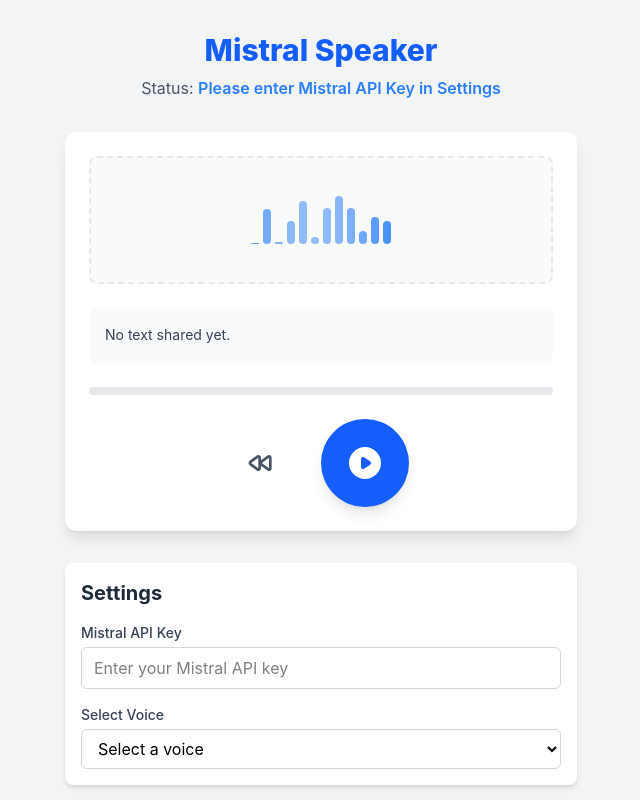
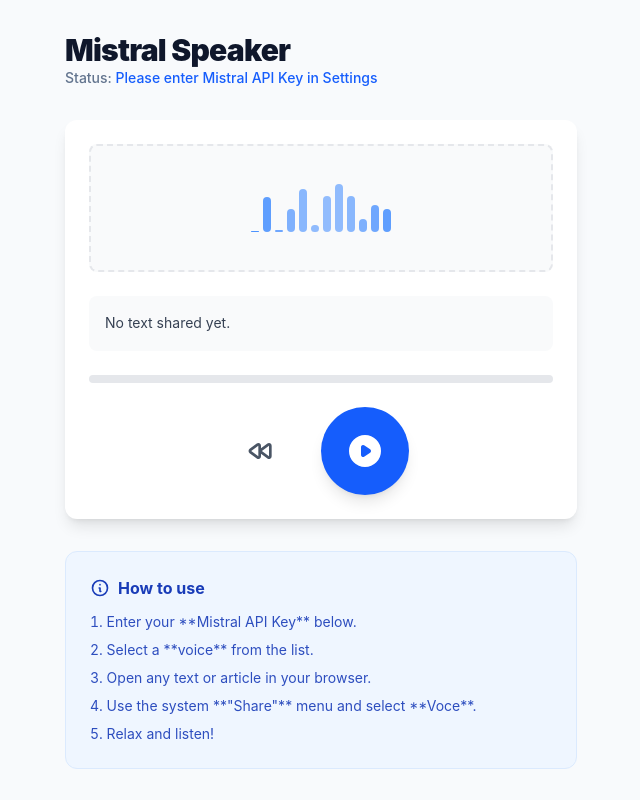
Before and after one commit to efimovnikita/Voce, a React (Vite) app: page / in a window 1280 px wide. Shown: the top 800 px of the page, without its empty margins (319-959 px from the left). Built offline with nearby package versions, Linux system fonts and the light colour scheme.

Commit message:
feat(ui): Final integration and styling polish for Mistral Speaker MVP

```diff
--- a/conductor/tracks/mistral_speaker_mvp_20260408/plan.md
+++ b/conductor/tracks/mistral_speaker_mvp_20260408/plan.md
@@ -34,7 +34,7 @@
 - [x] Task: Handle Incoming Shared Text (f76bc16)
     - [ ] Write Tests: Mock URL parameters for `share_target`
     - [ ] Implement: Add logic to parse shared text and initiate playback
-- [ ] Task: Final Integration & Styling
+- [~] Task: Final Integration & Styling
     - [ ] Write Tests: Verify end-to-end flow (Mocked API)
     - [ ] Implement: Connect all components and apply final Tailwind styling
 - [ ] Task: Conductor - User Manual Verification 'Integration & Share Handling' (Protocol in workflow.md)
--- a/src/App.jsx
+++ b/src/App.jsx
@@ -33,13 +33,11 @@
     }
   }, []);
 
-  // Handle incoming shared text from URL
   useEffect(() => {
     const params = new URLSearchParams(window.location.search);
     const text = params.get('text') || params.get('title') || params.get('url');
     if (text) {
-      setSharedText(text);
-      // If we have text, we might want to start playing automatically if API key exists
+      setSharedText(decodeURIComponent(text));
     }
   }, []);
 
@@ -51,14 +49,27 @@
     const apiKey = localStorage.getItem('mistral_api_key');
     const voiceId = localStorage.getItem('mistral_voice_id');
 
-    if (!apiKey || !voiceId || currentChunkIndexRef.current >= chunksRef.current.length) {
+    if (!apiKey) {
+      setStatus('Missing API Key');
+      setIsPlaying(false);
+      return;
+    }
+
+    if (!voiceId) {
+      setStatus('Please select a voice in Settings');
+      setIsPlaying(false);
+      return;
+    }
+
+    if (currentChunkIndexRef.current >= chunksRef.current.length) {
       setIsPlaying(false);
       setProgress(100);
+      setStatus('Finished reading');
       return;
     }
 
     try {
-      setStatus(`Generating audio for part ${currentChunkIndexRef.current + 1}...`);
+      setStatus(`Generating audio for part ${currentChunkIndexRef.current + 1} of ${chunksRef.current.length}...`);
       const text = chunksRef.current[currentChunkIndexRef.current];
       const audioBlob = await generateSpeech(apiKey, text, voiceId);
       const audioUrl = URL.createObjectURL(audioBlob);
@@ -87,14 +98,15 @@
       audioRef.current.pause();
       setIsPlaying(false);
     } else {
-      if (audioRef.current.src && !audioRef.current.ended) {
+      if (audioRef.current.src && !audioRef.current.ended && audioRef.current.readyState > 0) {
         audioRef.current.play();
         setIsPlaying(true);
       } else if (sharedText) {
-        // Start from beginning or resume
         chunksRef.current = splitIntoChunks(sharedText);
         currentChunkIndexRef.current = 0;
         playNextChunk();
+      } else {
+        setStatus('No text to play. Share something to this app!');
       }
     }
   };
@@ -109,11 +121,33 @@
     setTrigger(prev => prev + 1);
   };
 
+  const handleReset = () => {
+    audioRef.current.pause();
+    audioRef.current.src = "";
+    setIsPlaying(false);
+    setProgress(0);
+    setSharedText("");
+    setStatus("Ready");
+    window.history.replaceState({}, document.title, "/");
+  };
+
   return (
-    <div className="min-h-screen bg-gray-100 p-4 md:p-8 flex flex-col items-center justify-center space-y-8">
-      <header className="text-center">
-        <h1 className="text-3xl font-extrabold text-blue-600">Mistral Speaker</h1>
-        <p className="text-gray-600 mt-2">Status: <span className="font-semibold text-blue-500">{status}</span></p>
+    <div className="min-h-screen bg-slate-50 p-4 md:p-8 flex flex-col items-center">
+      <header className="w-full max-w-lg mb-8 flex justify-between items-center">
+        <div>
+          <h1 className="text-3xl font-black text-slate-900 tracking-tight">Mistral Speaker</h1>
+          <p className="text-slate-500 text-sm font-medium">
+            Status: <span className={status.startsWith('Error') ? 'text-red-500' : 'text-blue-600'}>{status}</span>
+          </p>
+        </div>
+        {sharedText && (
+          <button
+            onClick={handleReset}
+            className="text-xs font-bold uppercase tracking-wider text-slate-400 hover:text-red-500 transition-colors"
+          >
+            Clear
+          </button>
+        )}
       </header>
 
       <main className="w-full max-w-lg space-y-8">
@@ -123,17 +157,35 @@
             onPlayPause={handlePlayPause}
             onRewind={handleRewind}
             progress={progress}
-            text={sharedText || "No text shared yet."}
+            text={sharedText}
           />
         </section>
+
+        {!sharedText && (
+          <section className="bg-blue-50 border border-blue-100 rounded-xl p-6 text-blue-800 space-y-3">
+            <h3 className="font-bold flex items-center">
+              <svg className="w-5 h-5 mr-2" fill="none" stroke="currentColor" viewBox="0 0 24 24">
+                <path strokeLinecap="round" strokeLinejoin="round" strokeWidth={2} d="M13 16h-1v-4h-1m1-4h.01M21 12a9 9 0 11-18 0 9 9 0 0118 0z" />
+              </svg>
+              How to use
+            </h3>
+            <ol className="text-sm space-y-2 list-decimal list-inside opacity-90">
+              <li>Enter your **Mistral API Key** below.</li>
+              <li>Select a **voice** from the list.</li>
+              <li>Open any text or article in your browser.</li>
+              <li>Use the system **"Share"** menu and select **Voce**.</li>
+              <li>Relax and listen!</li>
+            </ol>
+          </section>
+        )}
 
         <section>
           <Settings voices={voices} onSettingsChange={handleSettingsChange} />
         </section>
       </main>
 
-      <footer className="text-sm text-gray-500">
-        Mistral Speaker PWA
+      <footer className="mt-auto pt-12 pb-4 text-slate-400 text-[10px] uppercase tracking-widest font-bold">
+        Powered by Mistral AI • PWA Enabled
       </footer>
     </div>
   )
```
Also changed, not shown: 1 other file (tests, documents, lock files or other folders).
